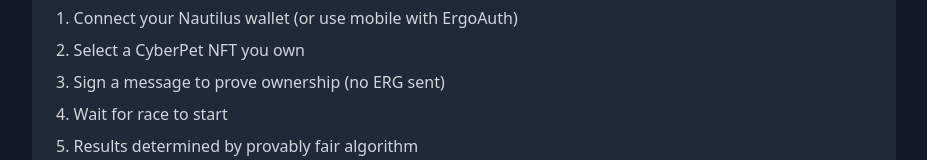
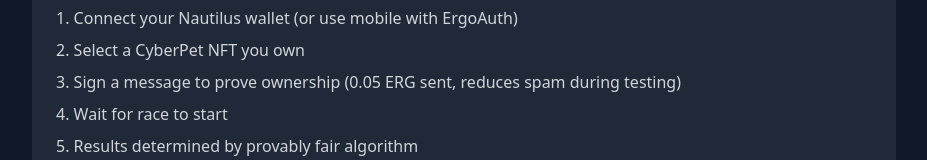
Before and after one commit to cannonQ/nft-races, a Next.js app: page / in a window 1280 px wide. Shown: the part 494-654 px from the top of the page, without its empty margins (176-1103 px from the left). Built offline with nearby package versions, Linux system fonts and the light colour scheme; no server answers.

Commit message:
Update page.tsx

```diff
--- a/app/page.tsx
+++ b/app/page.tsx
@@ -125,7 +125,7 @@
           <ol className="list-decimal list-inside space-y-2 text-gray-300">
             <li>Connect your Nautilus wallet (or use mobile with ErgoAuth)</li>
             <li>Select a CyberPet NFT you own</li>
-            <li>Sign a message to prove ownership (no ERG sent)</li>
+            <li>Sign a message to prove ownership (0.05 ERG sent, reduces spam during testing)</li>
             <li>Wait for race to start</li>
             <li>Results determined by provably fair algorithm</li>
           </ol>
```
